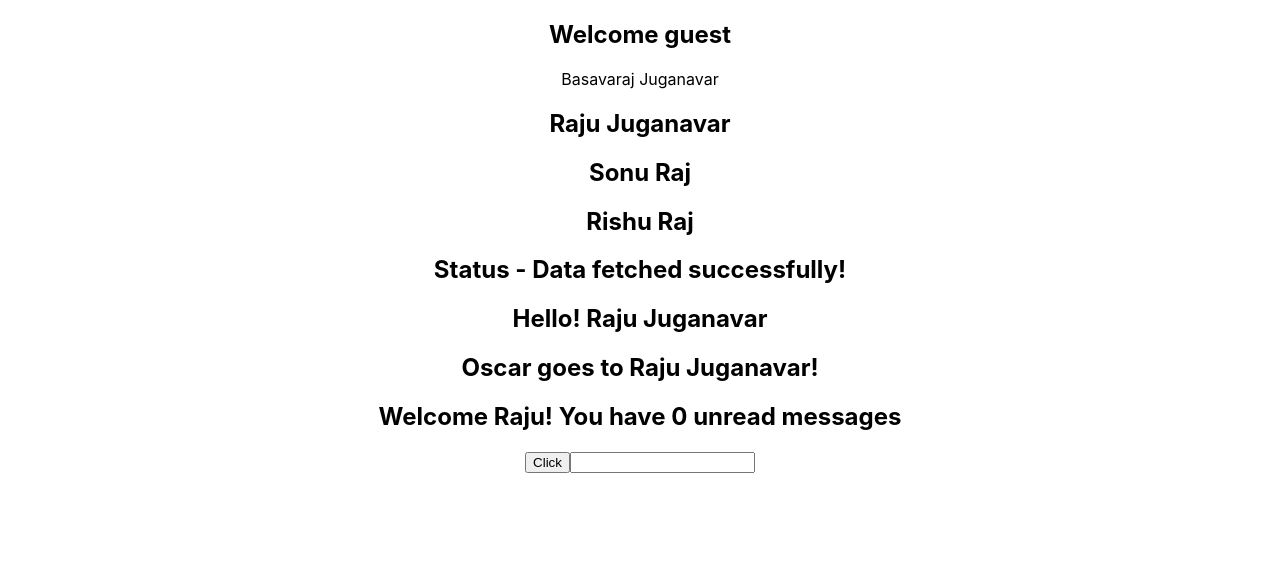
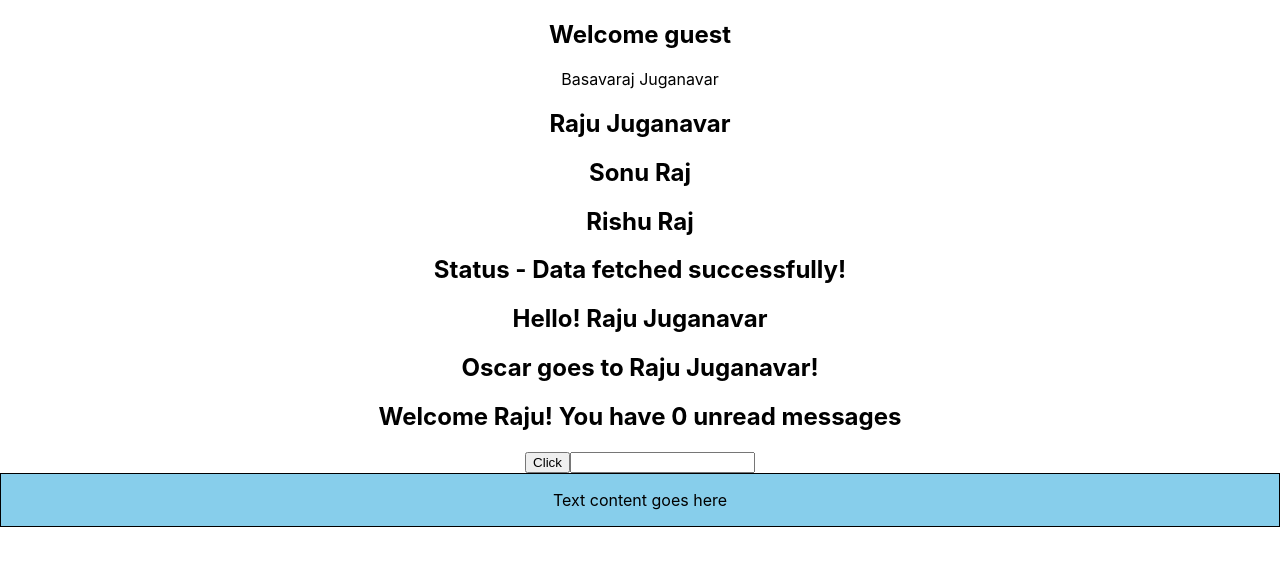
Before and after one commit to braju007/react_typescript, a React (Create React App) app in the folder react-typescript-demo/: page / in a window 1280 px wide. Shown: the top 566 px of the page. Built offline with nearby package versions, Linux system fonts and the light colour scheme.

Commit message:
Add styling prop in Container component

```diff
--- a/react-typescript-demo/src/App.tsx
+++ b/react-typescript-demo/src/App.tsx
@@ -7,6 +7,7 @@
 import { Oscar } from "./components/Oscar";
 import { Button } from "./components/Button";
 import { Input } from "./components/Input";
+import { Container } from "./components/Container";
 
 function App() {
   const personName = {
@@ -45,6 +46,13 @@
         }}
       />
       <Input value="" handleChange={(event) => console.log(event)} />
+      <Container
+        styles={{
+          border: "1px solid black",
+          padding: "1rem",
+          backgroundColor: "skyblue",
+        }}
+      />
     </div>
   );
 }
--- /dev/null
+++ b/react-typescript-demo/src/components/Container.tsx
@@ -0,0 +1,7 @@
+type ContainerProps = {
+  styles: React.CSSProperties;
+};
+
+export const Container = (props: ContainerProps) => {
+  return <div style={props.styles}>Text content goes here</div>;
+};
```
